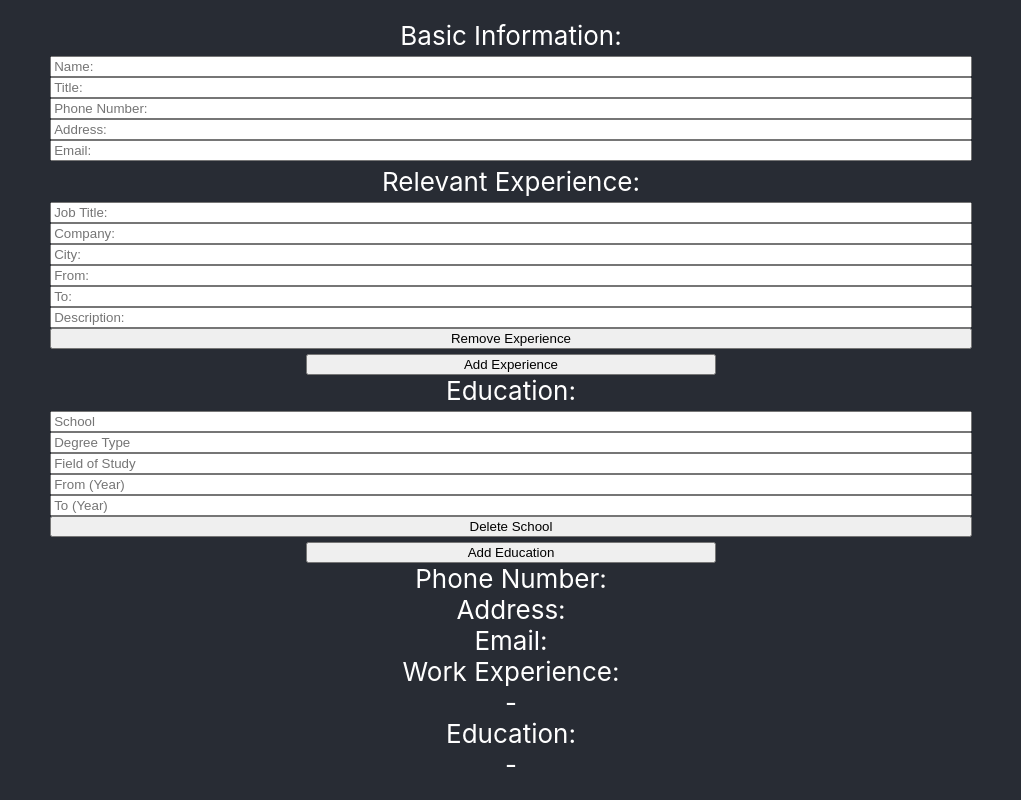
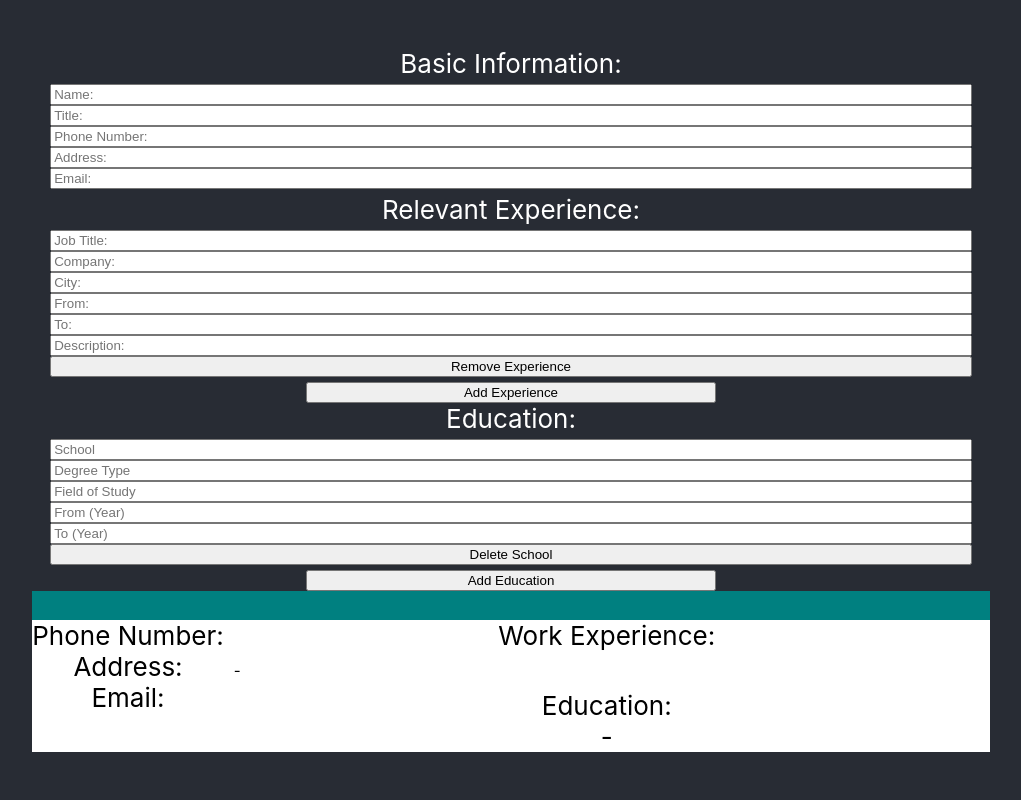
Before and after one commit to fabidor/cv-project, a React (Create React App) app: page / in a window 1280 px wide. Shown: the whole page, without its empty margins (129-1150 px from the left). Built offline with nearby package versions, Linux system fonts and the light colour scheme.

Commit message:
Styling of the experience section in the resume.

```diff
--- a/src/components/DisplayParent.js
+++ b/src/components/DisplayParent.js
@@ -16,9 +16,8 @@ class DisplayParent extends Component{
                     <div className="leftWing">
                         <ExtraInfoDisplay basicInfo={basicInfo} />
                     </div>
-                    <div className="resumeBody">
                         <ResumeBody experiences = {experienceRay} education = {educationRay} />
-                    </div>
+
                  </div>
             </div>
             )
--- a/src/components/ExperienceDisplay.js
+++ b/src/components/ExperienceDisplay.js
@@ -8,11 +8,10 @@ class ExperienceDisplay extends Component{
         const {experience} = this.props
         return(
             <div className="experienceDisplay">
-                <div>{experience.company}</div>
-                <div>{experience.jobTitle}</div>
-                <div>{experience.city}</div>
-                <div>{experience.from} - {experience.to}</div>
-                <div>{experience.description}</div>
+                <div className="jobTitle">{experience.jobTitle}</div>
+                <div className="companyAndCity">{experience.company} {experience.city}</div>
+                <div className="workDates">{experience.from} - {experience.to}</div>
+                <div className="description">{experience.description}</div>
             </div>
         )
     }
--- a/src/components/ResumeBody.js
+++ b/src/components/ResumeBody.js
@@ -9,7 +9,7 @@ class ResumeBody extends Component{
     render(){
         const{experiences, education} = this.props
         return(
-            <div>
+            <div className="centralDetails">
                 <div className="experiences">
                     <div className="title">Work Experience:</div>
                     {experiences.map(experience => {
--- a/src/components/styles.css
+++ b/src/components/styles.css
@@ -47,3 +47,74 @@
 .addBtn{
     width: 40%
 }
+
+.resumeDisplay{
+    background-color: white;
+    display: grid;
+    grid-template-rows: 2fr 9fr;
+    color: black;
+}
+
+.basicInfo{
+    grid-row: 1/2;
+    display: grid;
+    grid-template-rows: 3fr 1fr;
+    padding: 8px;
+    background-color: teal;
+    color: white;
+
+}
+
+.resumeBody{
+    display: grid;
+    grid-template-columns: 1fr 4fr;
+}
+
+.centralDetails{
+    display: grid;
+    grid-template-rows: auto;
+}
+
+.experienceDisplay{
+    display: grid;
+    grid-template-columns: 2fr 9fr;
+    grid-template-rows: 2fr 1fr auto;
+    padding: 10px;
+
+}
+
+.jobTitle{
+    grid-column: 2/3;
+    grid-row: 1/2;
+    display: flex;
+    justify-content: left;
+    align-items: center;
+    font-size: 18px;
+    font-weight: 600;
+}
+
+.companyAndCity{
+    grid-column: 2/3;
+    grid-row: 2/3;
+    display: flex;
+    justify-content: left;
+    align-items: center;
+    font-size: 12px;
+}
+
+.description{
+    grid-column: 2/3;
+    grid-row: 3/4;
+    display: flex;
+    justify-content: left;
+    align-items: center;
+    font-size: 15px;
+}
+
+.workDates{
+    grid-column: 1/2;
+    grid-row: 1/4;
+    font-size: 15px;
+    display: flex;
+    align-items: center;
+}
```
